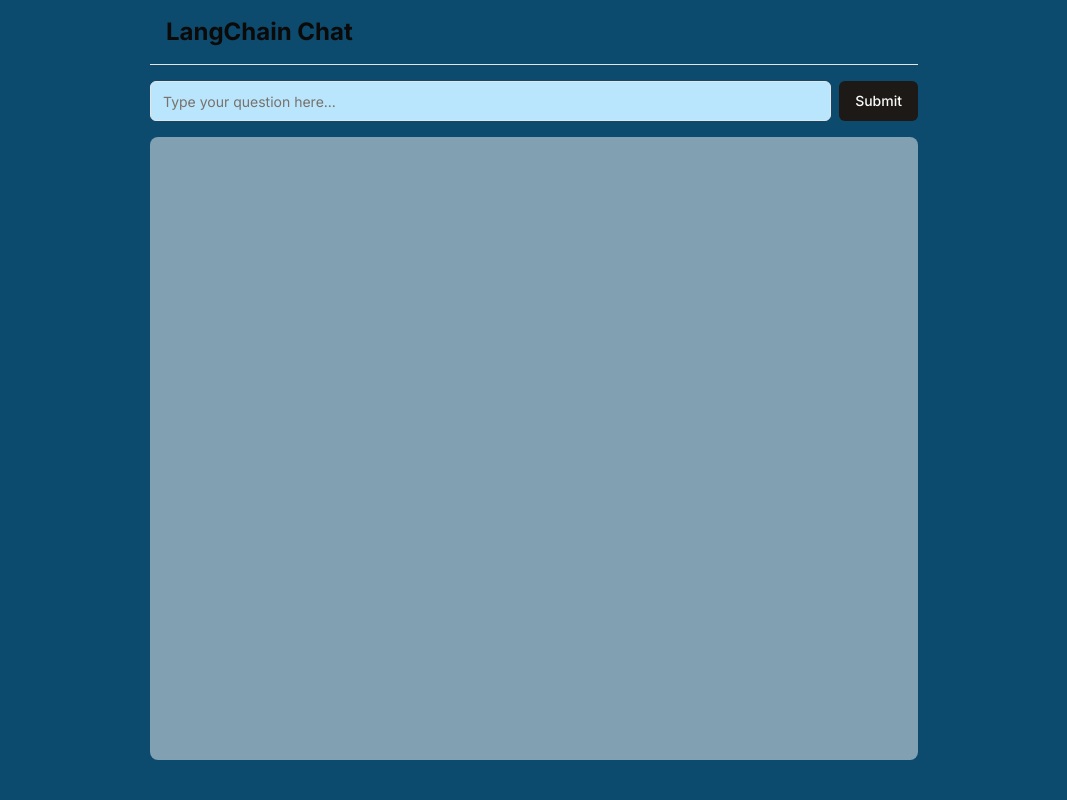
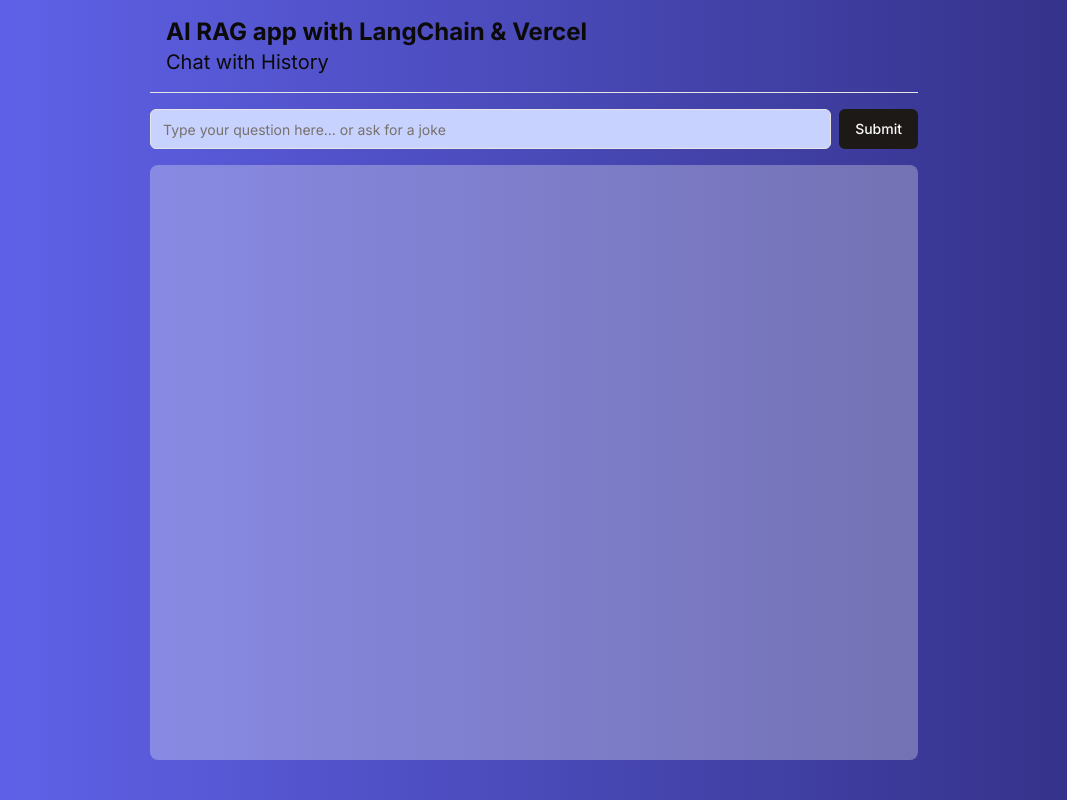
Before and after one commit to amy-maria/aichat, a Next.js app: page / in a window 1280 px wide. Shown: the whole page, without its empty margins (106-1173 px from the left). Built offline with nearby package versions, Linux system fonts and the light colour scheme.

Commit message:
Updated example

```diff
--- a/src/app/components/chat.tsx
+++ b/src/app/components/chat.tsx
@@ -7,7 +7,7 @@
 
 export function Chat() {
   const { messages, input, handleInputChange, handleSubmit } = useChat({
-    api: 'api/ex1',
+    api: 'api/ex2',
     onError: (e) => {
       console.error(e);
     },
@@ -22,9 +22,12 @@
   });
 
   return (
-    <main className='flex flex-col w-full h-screen max-h-dvh bg-sky-900'>
+    <main className='flex flex-col w-full h-screen max-h-dvh bg-gradient-to-r from-indigo-500 to-indigo-900'>
       <header className='p-4 border-b w-full max-w-3xl mx-auto'>
-        <h1 className='text-2xl font-bold'>LangChain Chat</h1>
+        <h1 className='text-2xl font-bold'>
+          AI RAG app with LangChain & Vercel
+        </h1>
+        <h2 className='text-xl'>Chat with History</h2>
       </header>
 
       <section className='p-4'>
@@ -32,8 +35,8 @@
           onSubmit={handleSubmit}
           className='flex w-full max-w-3xl mx-auto items-center'>
           <Input
-            className='flex-1 min-h-[40px] bg-sky-200'
-            placeholder='Type your question here...'
+            className='flex-1 min-h-[40px] bg-indigo-200'
+            placeholder='Type your question here... or ask for a joke'
             type='text'
             value={input}
             onChange={handleInputChange}
@@ -47,7 +50,7 @@
       <section className='container px-0 pb-10 flex flex-col flex-grow gap-4 mx-auto max-w-3xl'>
         <ul
           ref={chatParent}
-          className='h-1 p-4 flex-grow bg-muted/50 rounded-lg overflow-y-auto flex flex-col gap-4'>
+          className='h-1 p-4 flex-grow bg-indigo-500 bg-muted/30 rounded-lg overflow-y-auto flex flex-col gap-4'>
           {messages.map((m, index) => (
             <div key={index}>
               {m.role === 'user' ? (
```
